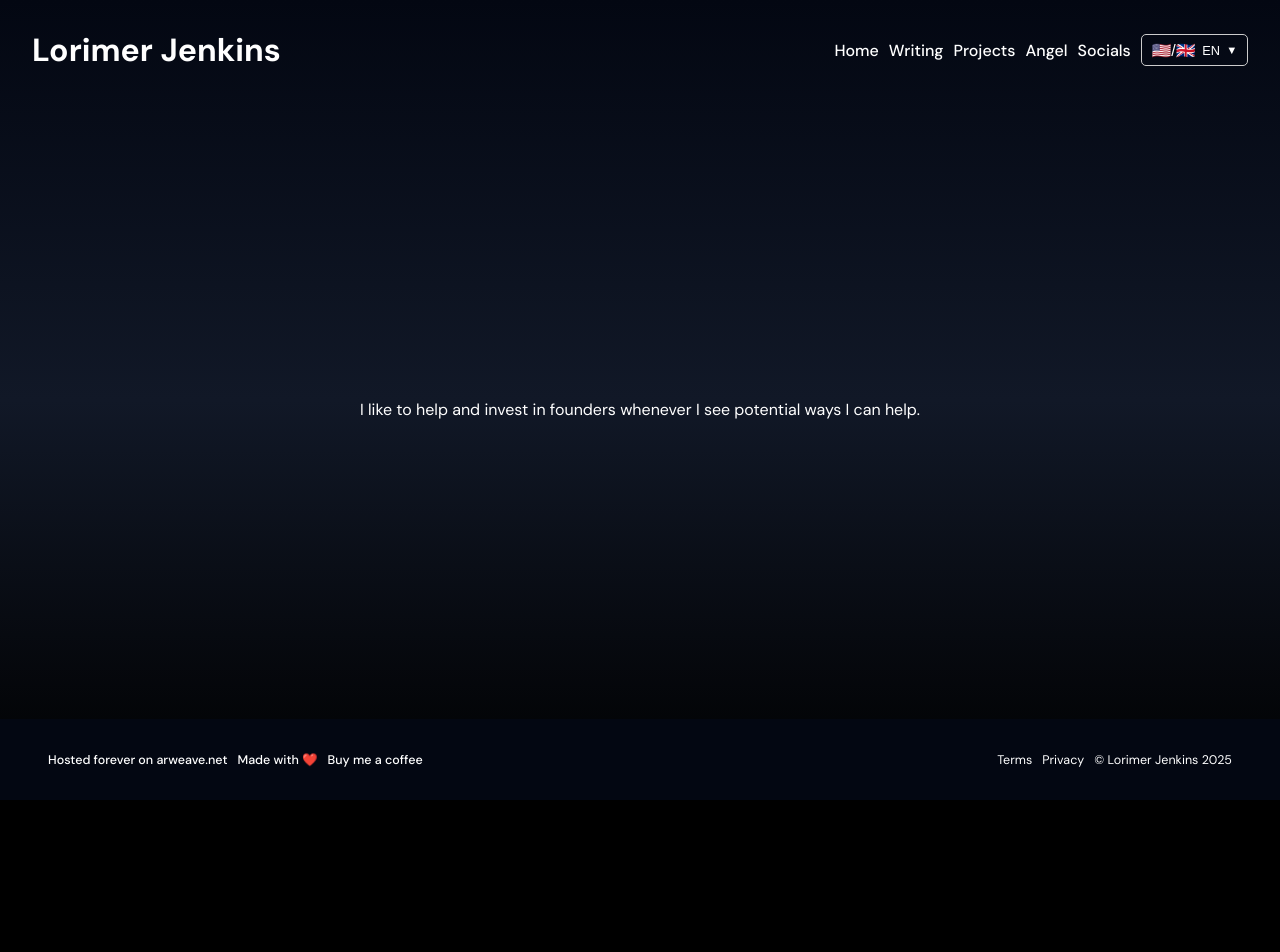
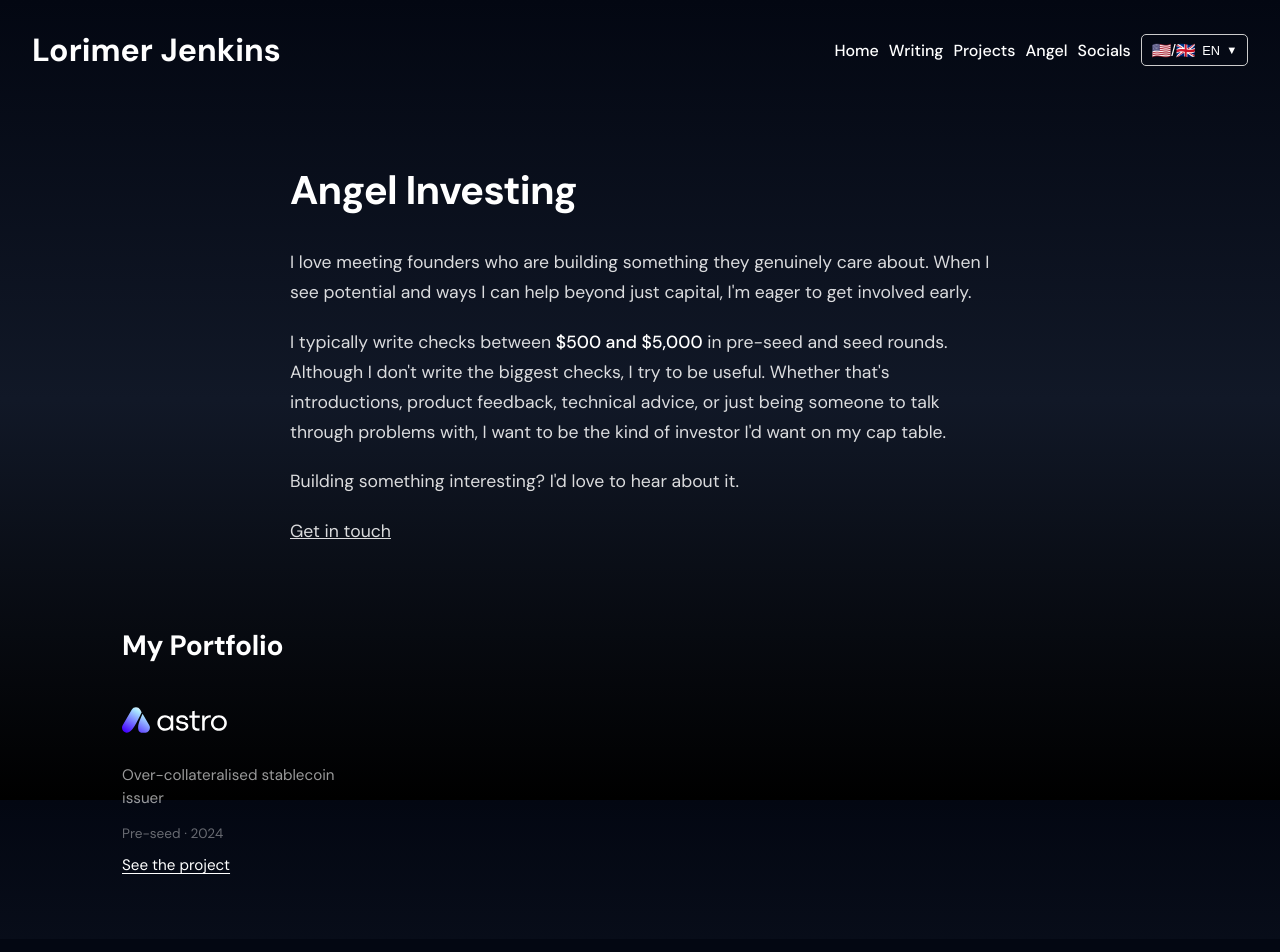
Before and after one commit to LorimerJenkins/personal-website, a Next.js app: page /angel in a window 1280 px wide. Shown: the top 952 px of the page. Before the commit the page ends 800 px from the top, so only its background shows below. Built offline with nearby package versions, Linux system fonts and the light colour scheme.

Commit message:
feat: angel investing

```diff
--- a/src/app/angel/angel.module.css
+++ b/src/app/angel/angel.module.css
@@ -9,7 +9,172 @@
   display: flex;
   flex-direction: column;
   align-items: center;
-  justify-content: center;
-  padding: 2rem;
+  padding: 4rem 2rem;
   color: white;
+  max-width: 1100px;
+  margin: 0 auto;
+  width: 100%;
 }
+
+/* Intro Section */
+.intro {
+  width: 100%;
+  max-width: 700px;
+  margin-bottom: 5rem;
+}
+
+.title {
+  font-size: 2.5rem;
+  font-weight: 600;
+  margin: 0 0 2rem 0;
+  letter-spacing: -0.02em;
+}
+
+.content {
+  display: flex;
+  flex-direction: column;
+  gap: 1.25rem;
+}
+
+.content p {
+  margin: 0;
+  font-size: 1.1rem;
+  line-height: 1.7;
+  color: rgba(255, 255, 255, 0.85);
+}
+
+.content a {
+  margin: 0;
+  font-size: 1.1rem;
+  line-height: 1.7;
+  color: rgba(255, 255, 255, 0.85);
+  text-decoration: underline;
+  width: fit-content;
+}
+
+.content a:hover {
+  opacity: 0.7;
+}
+
+.content strong {
+  color: white;
+  font-weight: 500;
+}
+
+.contactLink {
+  display: inline-block;
+  color: white;
+  font-weight: 500;
+  text-decoration: none;
+  padding: 0.75rem 1.5rem;
+  border: 1px solid rgba(255, 255, 255, 0.3);
+  border-radius: 8px;
+  transition: all 0.2s ease;
+}
+
+.contactLink:hover {
+  background: rgba(255, 255, 255, 0.1);
+  border-color: rgba(255, 255, 255, 0.5);
+}
+
+/* Portfolio Section */
+.portfolio {
+  width: 100%;
+}
+
+.sectionTitle {
+  font-size: 1.75rem;
+  font-weight: 600;
+  margin: 0 0 2rem 0;
+  letter-spacing: -0.01em;
+}
+
+.grid {
+  display: grid;
+  grid-template-columns: repeat(4, 1fr);
+  gap: 2.5rem 2rem;
+}
+
+.card {
+  display: flex;
+  flex-direction: column;
+  gap: 0.75rem;
+}
+
+.logoContainer {
+  height: 48px;
+  display: flex;
+  align-items: center;
+  margin-bottom: 0.5rem;
+}
+
+.logo {
+  max-height: 48px;
+  max-width: 160px;
+  object-fit: contain;
+}
+
+.companyName {
+  font-size: 1.35rem;
+  font-weight: 600;
+  color: white;
+  letter-spacing: -0.01em;
+}
+
+.description {
+  margin: 0;
+  font-size: 0.95rem;
+  line-height: 1.5;
+  color: rgba(255, 255, 255, 0.6);
+}
+
+.meta {
+  margin-top: auto;
+}
+
+.roundYear {
+  font-size: 0.85rem;
+  color: rgba(255, 255, 255, 0.4);
+}
+
+.projectLink {
+  font-size: 0.95rem;
+  color: white;
+  text-decoration: underline;
+  text-underline-offset: 3px;
+  transition: opacity 0.2s ease;
+  width: fit-content;
+}
+
+.projectLink:hover {
+  opacity: 0.7;
+}
+
+/* Responsive */
+@media (max-width: 900px) {
+  .grid {
+    grid-template-columns: repeat(3, 1fr);
+  }
+}
+
+@media (max-width: 700px) {
+  .grid {
+    grid-template-columns: repeat(2, 1fr);
+    gap: 2rem 1.5rem;
+  }
+}
+
+@media (max-width: 500px) {
+  .body {
+    padding: 3rem 1.5rem;
+  }
+
+  .content p {
+    font-size: 1rem;
+  }
+
+  .grid {
+    grid-template-columns: 1fr;
+    gap: 2.5rem;
+  }
+}
--- a/src/app/angel/angel.tsx
+++ b/src/app/angel/angel.tsx
@@ -9,13 +9,32 @@ import {
 } from "@/utils/translations";
 import { useState, useEffect } from "react";
 
+interface Investment {
+  name: string;
+  website: string;
+  year: number;
+  round: string;
+  description: string;
+  logo: string;
+}
+
+const portfolio: Investment[] = [
+  {
+    name: "Astro",
+    website: "https://www.astrousd.com/",
+    year: 2024,
+    round: "Pre-seed",
+    description: "Over-collateralised stablecoin issuer",
+    logo: "/images/angelInvestments/Astro.svg",
+  },
+];
+
 function Angel() {
   const { tSection, isLoading } = useTranslation();
   const t = tSection("Angel");
   const [locale, setLocale] = useState<SupportedLocale>("en");
 
   useEffect(() => {
-    // Set initial locale
     setLocale(getLocaleFromStorage());
 
     const handleLocaleChange = (e: Event) => {
@@ -46,10 +65,66 @@ function Angel() {
     <div className={styles.page}>
       <Header />
       <div className={styles.body}>
-        <p>
-          I like to help and invest in founders whenever I see potential ways I
-          can help.
-        </p>
+        <section className={styles.intro}>
+          <h1 className={styles.title}>Angel Investing</h1>
+
+          <div className={styles.content}>
+            <p>
+              I love meeting founders who are building something they genuinely
+              care about. When I see potential and ways I can help beyond just
+              capital, I'm eager to get involved early.
+            </p>
+
+            <p>
+              I typically write checks between <strong>$500 and $5,000</strong>{" "}
+              in pre-seed and seed rounds. Although I don't write the biggest
+              checks, I try to be useful. Whether that's introductions, product
+              feedback, technical advice, or just being someone to talk through
+              problems with, I want to be the kind of investor I'd want on my
+              cap table.
+            </p>
+            <p>Building something interesting? I'd love to hear about it.</p>
+            <a href="https://x.com/Lorimer_Jenkins" target="_blank">
+              Get in touch
+            </a>
+          </div>
+        </section>
+
+        {portfolio.length > 0 && (
+          <section className={styles.portfolio}>
+            <h2 className={styles.sectionTitle}>My Portfolio</h2>
+            <div className={styles.grid}>
+              {portfolio.map((investment, index) => (
+                <div key={index} className={styles.card}>
+                  <div className={styles.logoContainer}>
+                    <img
+                      src={investment.logo}
+                      alt={investment.name}
+                      className={styles.logo}
+                    />
+                  </div>
+
+                  <p className={styles.description}>{investment.description}</p>
+
+                  <div className={styles.meta}>
+                    <span className={styles.roundYear}>
+                      {investment.round} · {investment.year}
+                    </span>
+                  </div>
+
+                  <a
+                    href={investment.website}
+                    target="_blank"
+                    rel="noopener noreferrer"
+                    className={styles.projectLink}
+                  >
+                    See the project
+                  </a>
+                </div>
+              ))}
+            </div>
+          </section>
+        )}
       </div>
       <Footer />
     </div>
--- a/src/app/projects/projects.module.css
+++ b/src/app/projects/projects.module.css
@@ -11,6 +11,14 @@
   margin: 0 auto;
   padding: 4rem 2rem;
   box-sizing: border-box;
+}
+
+.title {
+  font-size: 2.5rem;
+  font-weight: 600;
+  margin: 0 0 2rem 0;
+  letter-spacing: -0.02em;
+  color: white;
 }
 
 .projectList {
--- a/src/app/projects/projects.tsx
+++ b/src/app/projects/projects.tsx
@@ -58,6 +58,7 @@ function Projects() {
     <div className={styles.page}>
       <Header />
       <div className={styles.body}>
+        <h1 className={styles.title}>Projects</h1>
         <div className={styles.projectList}>
           {projects && projects.length > 0 ? (
             projects.toReversed().map((project) => (
--- a/src/app/writing/writing.module.css
+++ b/src/app/writing/writing.module.css
@@ -15,6 +15,13 @@
   overflow-y: auto;
   min-height: calc(100vh - 100px);
   padding: 1rem 2rem;
+}
+
+.title {
+  font-size: 2.5rem;
+  font-weight: 600;
+  margin: 0 0 2rem 0;
+  letter-spacing: -0.02em;
 }
 
 .subStack {
--- a/src/app/writing/writing.tsx
+++ b/src/app/writing/writing.tsx
@@ -48,6 +48,7 @@ function Writing() {
     <div className={styles.page}>
       <Header />
       <div className={styles.body}>
+        <h1 className={styles.title}>Writing</h1>
         <a
           className={styles.subStack}
           href="https://lorimer.substack.com/subscribe"
```
Also changed, not shown: public/images/angelInvestments/Astro.svg (added).
